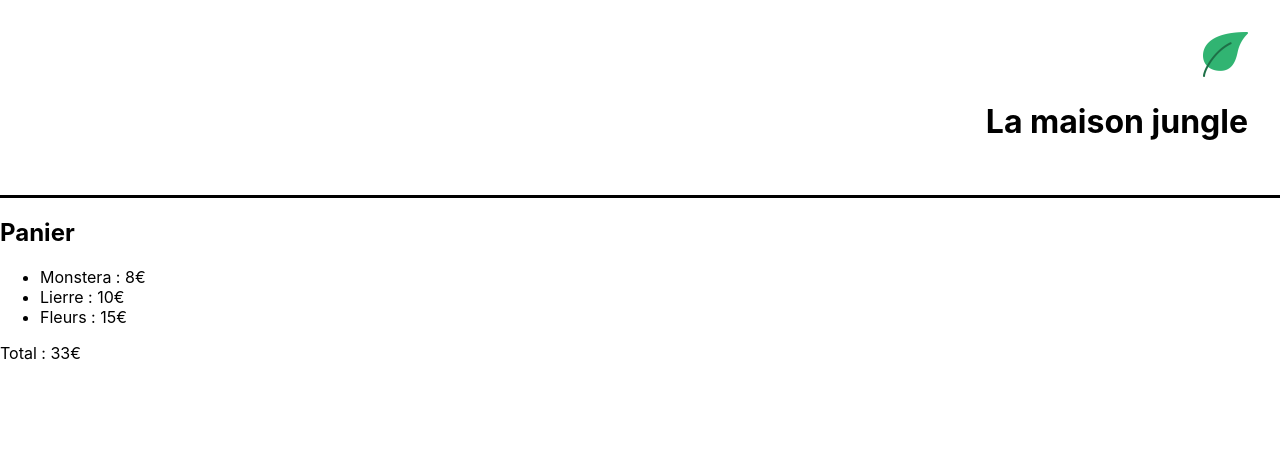
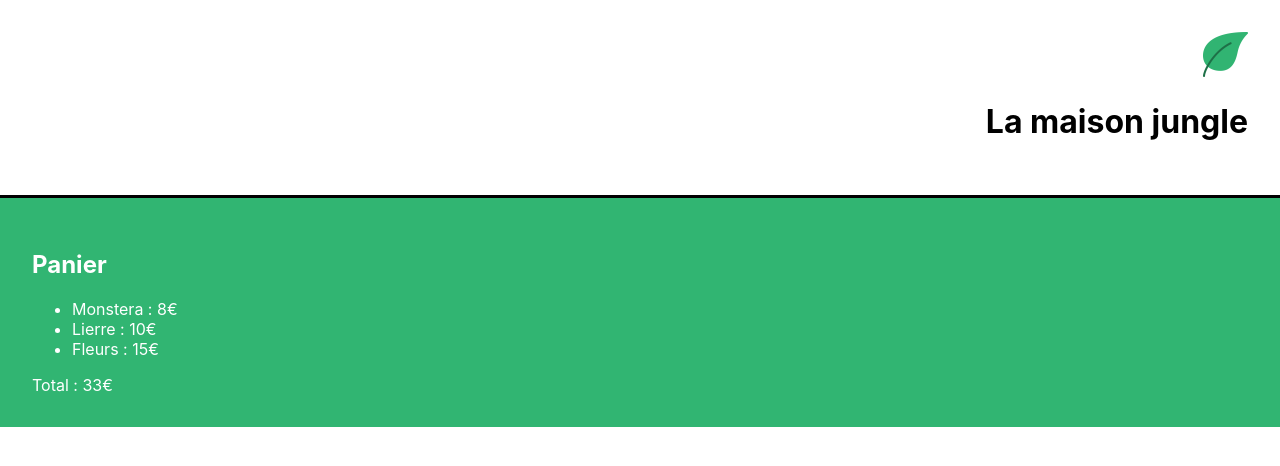
Before and after one commit to Bil-B/maison, a React (Create React App) app: page / in a window 1280 px wide. Shown: the top 466 px of the page. Built offline with nearby package versions, Linux system fonts and the light colour scheme.

Commit message:
styleCart

```diff
--- a/src/component/Cart.js
+++ b/src/component/Cart.js
@@ -1,8 +1,10 @@
+import '../styles/Cart.css';
+
 function Cart() {
     const monsteraPrice = 8
     const ivyPrice = 10
     const flowerPrice = 15
-    return (<div>
+    return (<div className='lmj-cart'>
         <h2>Panier</h2>
         <ul>
         <li>Monstera : {monsteraPrice}€</li>
--- /dev/null
+++ b/src/styles/Cart.css
@@ -0,0 +1,5 @@
+.lmj-cart {
+    color: white;
+    padding: 32px;
+    background-color: #31b572;
+}
```
